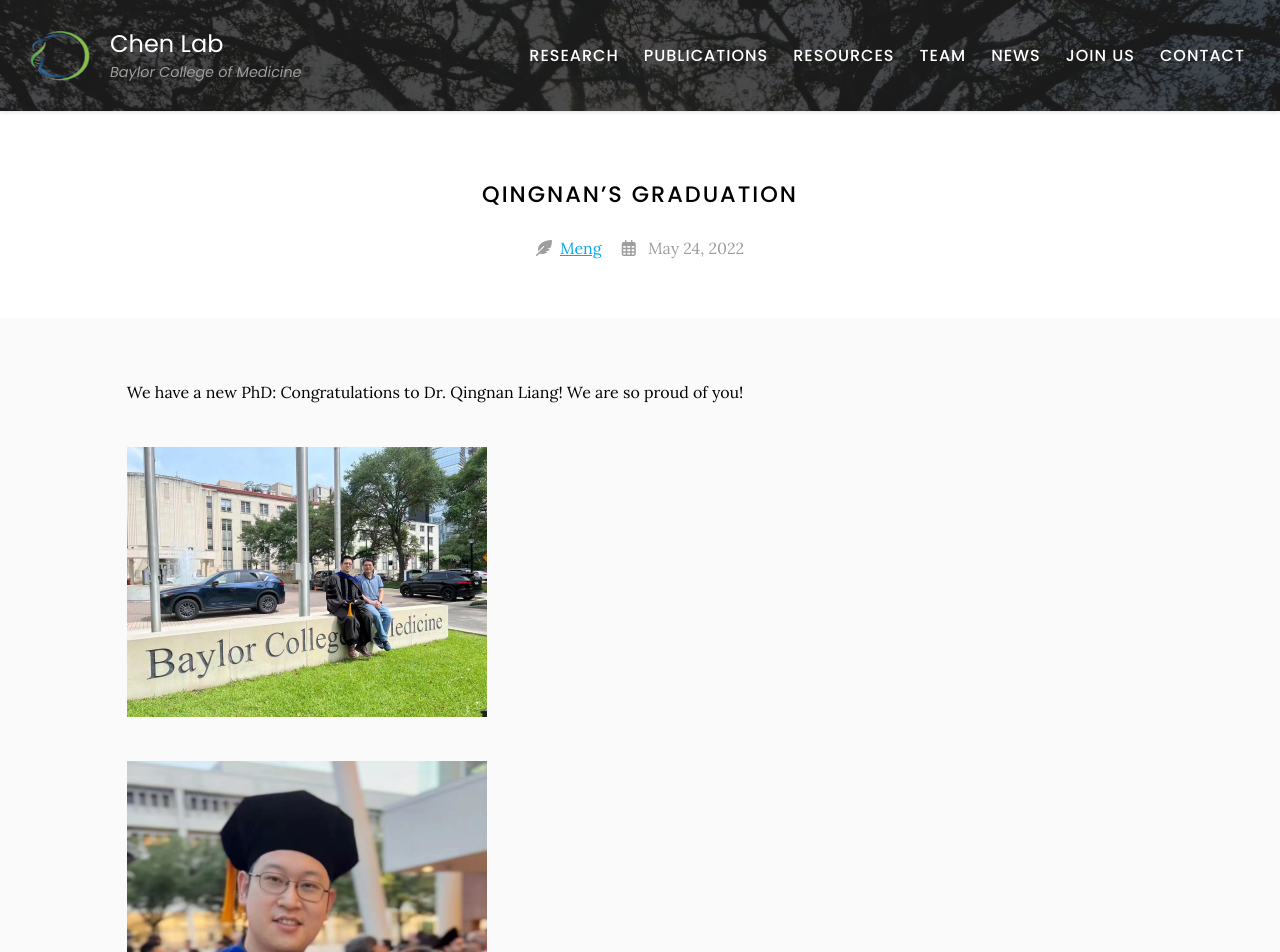
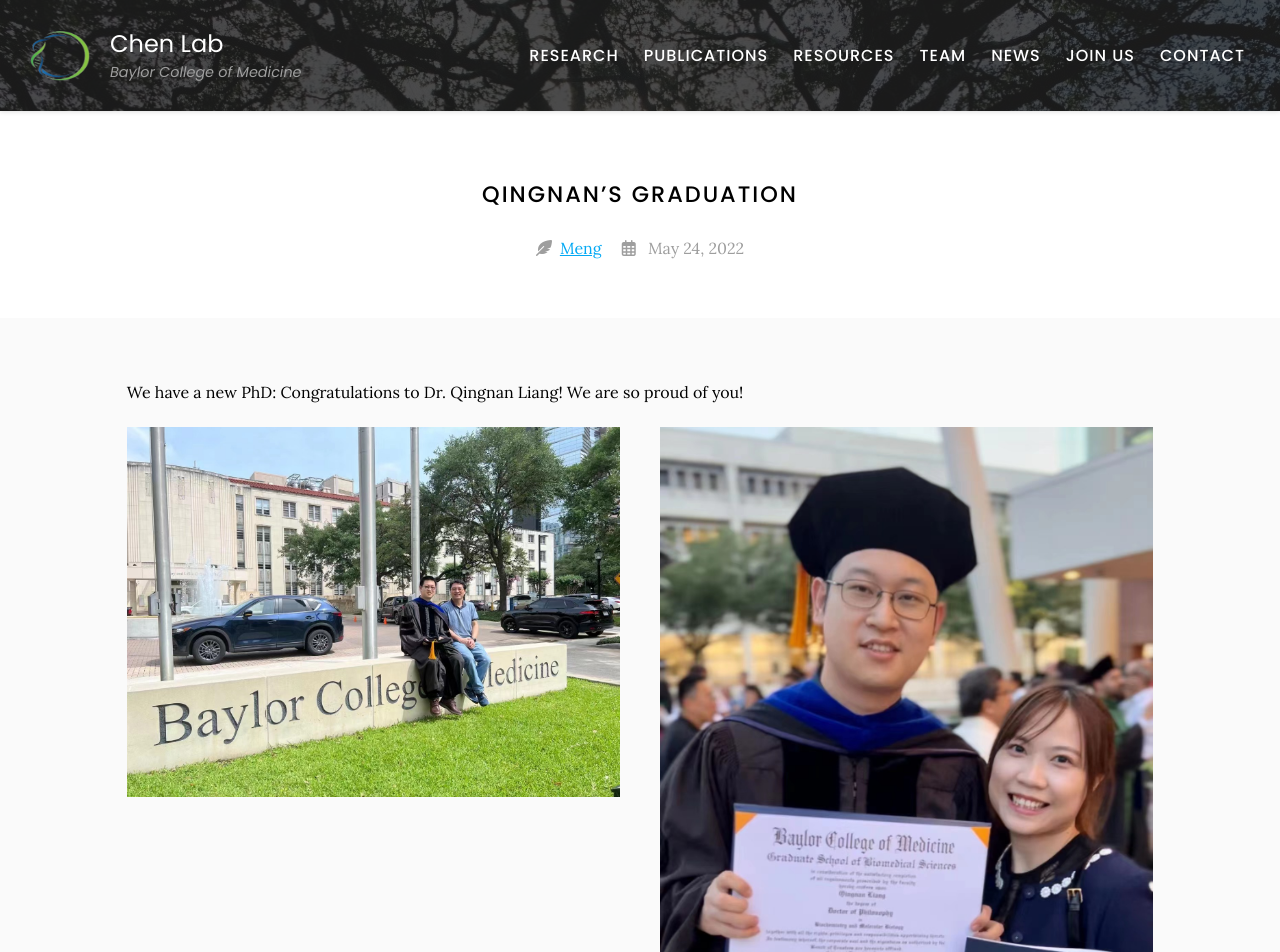
Before and after one commit to RCHENLAB/rchenlab.github.io, a Jekyll site: the page built from _posts/2022-05-24-qingnan-graduation.md, in a window 1280 px wide. Shown: the top 952 px of the page. Built offline with Jekyll 4.4.1, drawn with Linux system fonts in a browser that asks for light colours.

Commit message:
Update 2022-05-24-qingnan-graduation.md

```diff
--- a/_posts/2022-05-24-qingnan-graduation.md
+++ b/_posts/2022-05-24-qingnan-graduation.md
@@ -7,5 +7,16 @@ member: Qingnan
 
 We have a new PhD: Congratulations to Dr. Qingnan Liang! We are so proud of you!
 
-{% include feature.html image="images/post/qingnan1.jpeg" link="" title="" text=text %}
-{% include feature.html image="images/post/qingnan2.jpeg" link="" title="" text=text %}
+{% capture col1 %}
+{%
+  include figure.html
+  image="images/post/qingnan1.jpeg"
+%}
+{% endcapture %}
+{% capture col2 %}
+{%
+  include figure.html
+  image="images/post/qingnan2.jpeg"
+%}
+{% endcapture %}
+{% include two-col.html col1=col1 col2=col2 %}
```
